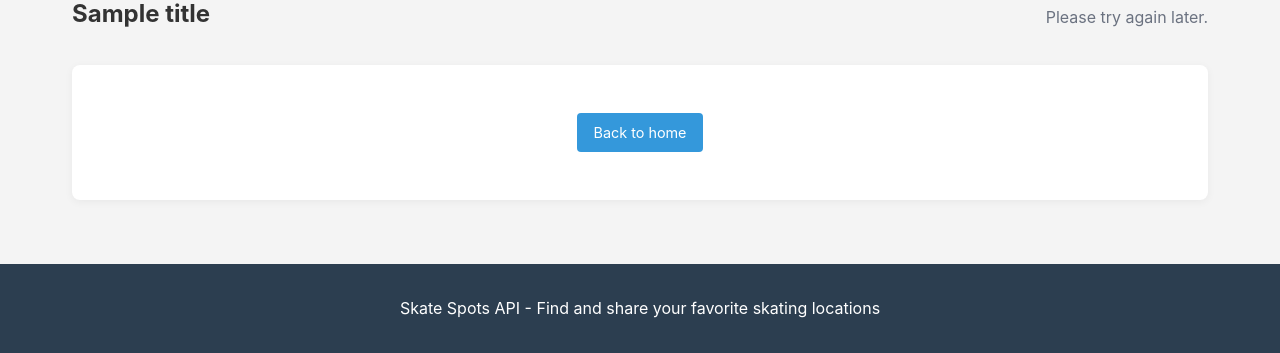
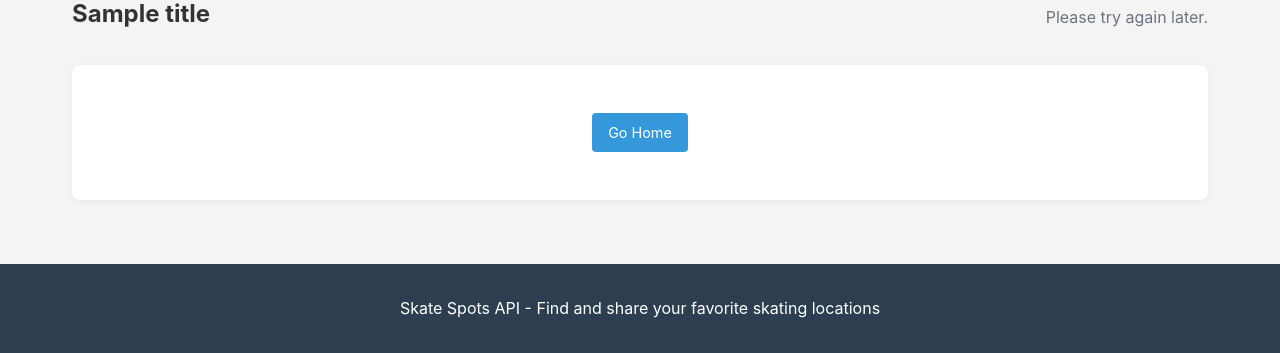
Before and after one commit to mattmikula/skate-spots, a FastAPI app: template templates/error.html in a window 1280 px wide. Shown: the part 165-518 px from the top of the page. Run offline with FastAPI, Linux system fonts and the light colour scheme; the template is opened without the code that fills it: most values are stand-ins (such as "Sample title", 1, 10 or a date in 2020); parts of the project's set-up code (start-up, migrations or seed data) failed here and were passed over.

Commit message:
Update error.html
Co-authored-by: Copilot <175728472+Copilot@users.noreply.github.com>

```diff
--- a/templates/error.html
+++ b/templates/error.html
@@ -7,6 +7,6 @@
 </div>
 
 <div class="empty-state">
-    <a href="/" class="btn btn-primary">{{ "Go Home" if error else "Back to home" }}</a>
+    <a href="/" class="btn btn-primary">Go Home</a>
 </div>
 {% endblock %}
```
